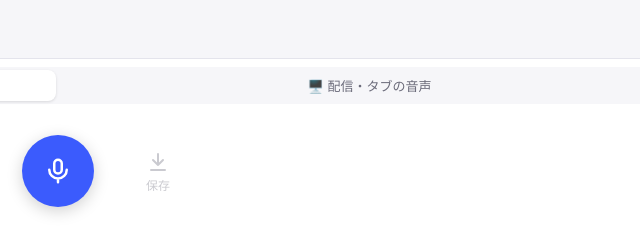
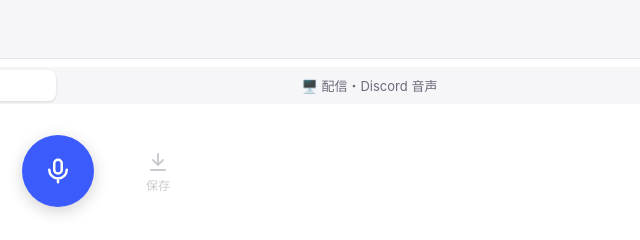
Before and after one commit to amepo/honyaku, a website with bundled scripts: page index.html in a window 1280 px wide. Shown: the part 550-790 px from the top of the page, 582-1222 px from the left. Built offline with nearby package versions, Linux system fonts and the light colour scheme.

Commit message:
Label Discord audio input

```diff
--- a/index.html
+++ b/index.html
@@ -4,7 +4,7 @@
   <meta charset="utf-8">
   <meta name="viewport" content="width=device-width, initial-scale=1, viewport-fit=cover">
   <title>韓国語 文字起こし</title>
-  <meta name="description" content="韓国語の音声をリアルタイムで文字起こし。インストール不要・無料。">
+  <meta name="description" content="韓国語の音声をリアルタイムで文字起こし。インストール不要・無料。Discord ボイスチャットの音声にも対応。">
   <meta name="theme-color" content="#16161d">
   <meta name="apple-mobile-web-app-capable" content="yes">
   <meta name="apple-mobile-web-app-title" content="文字起こし">
@@ -46,7 +46,7 @@
   <footer class="dock">
     <div id="sourceSwitch" class="source-switch" role="radiogroup" aria-label="音声の入力元" hidden>
       <label><input type="radio" name="source" value="mic" checked><span>🎙️ マイク</span></label>
-      <label><input type="radio" name="source" value="tab"><span>🖥️ 配信・タブの音声</span></label>
+      <label><input type="radio" name="source" value="tab"><span>🖥️ 配信・Discord 音声</span></label>
     </div>
     <div class="status-row">
       <span id="status" class="status">待機中</span>
```
